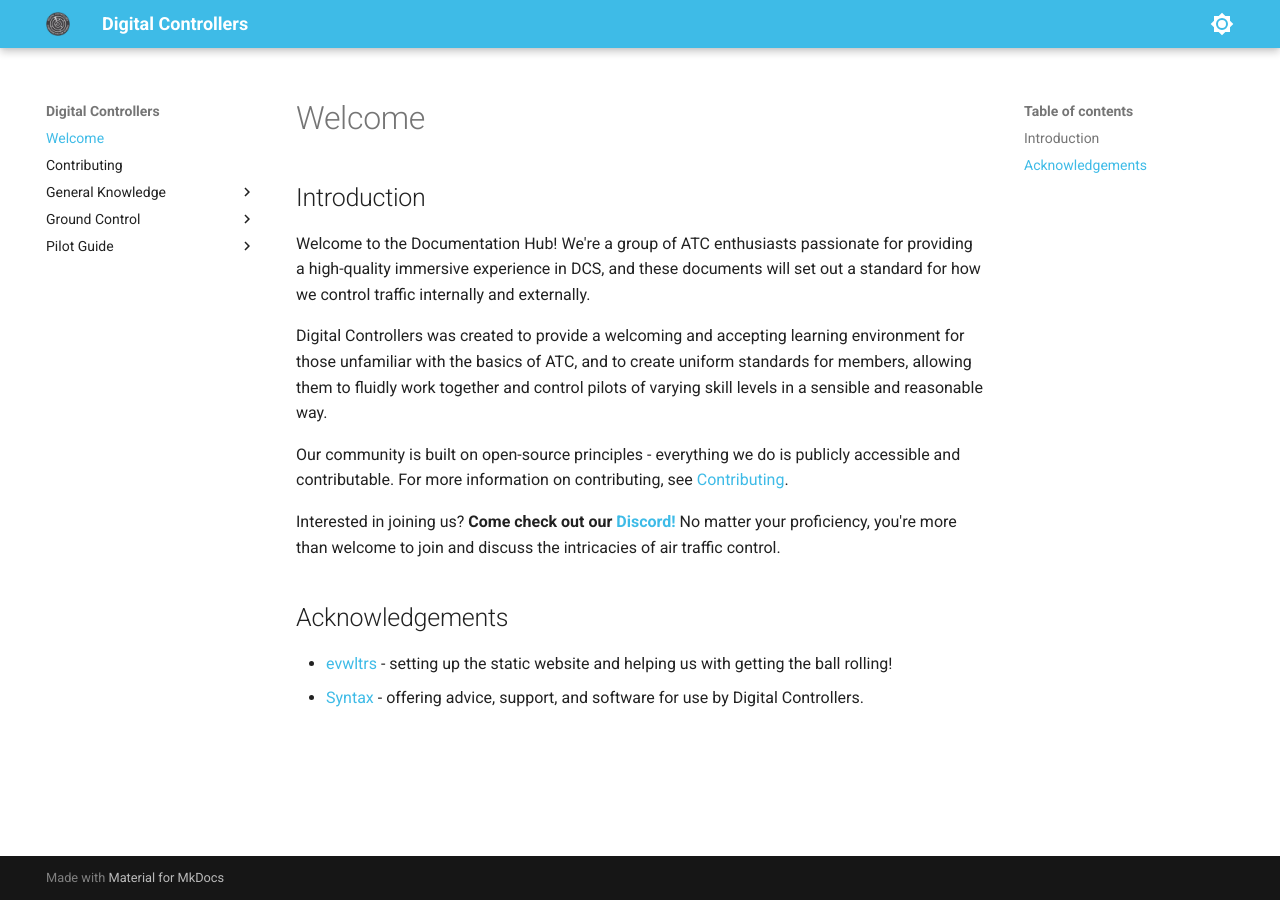
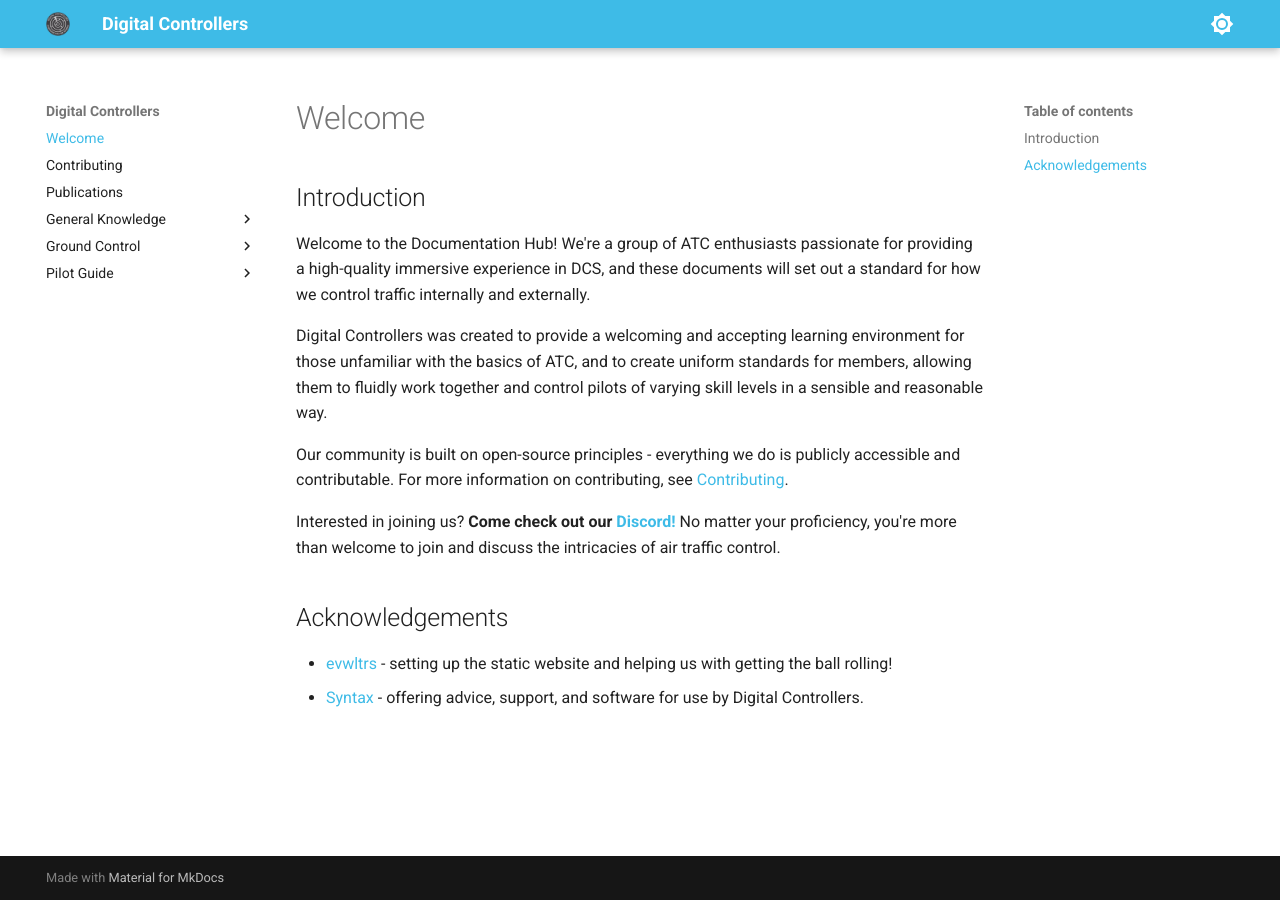
Before and after one commit to Digital-Controllers/website, an MkDocs documentation site: the page built from docs/index.md, in a window 1280 px wide. Built offline with MkDocs 1.6.1 and Material for MkDocs 9.7.7, drawn with Linux system fonts in a browser that asks for light colours.

Commit message:
add: publications page

```diff
--- a/mkdocs.yml
+++ b/mkdocs.yml
@@ -26,6 +26,7 @@ theme:
 nav:
   - Welcome: index.md
   - Contributing: contributing.md
+  - Publications: publications.md
   - General Knowledge:
       - general-knowledge/index.md
       - Radiotelephony: general-knowledge/radiotelephony.md
```
Also changed, not shown: docs/publications.md (added, +1 -0 lines).
